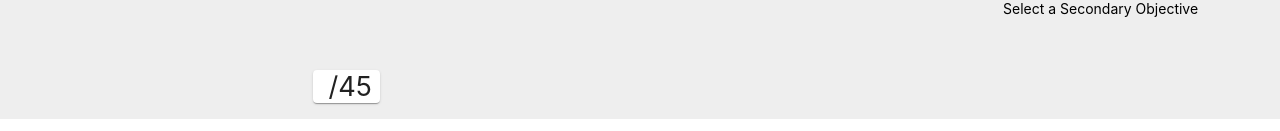
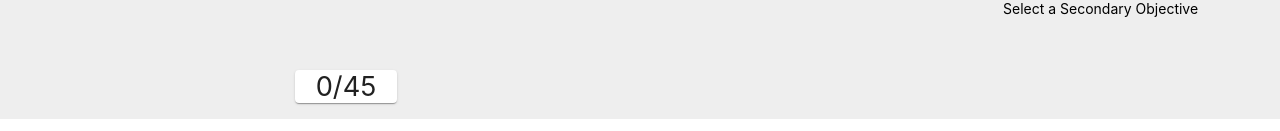
Before and after one commit to Gryphonne/warhammer-score, a React (Create React App) app: page / in a window 1280 px wide. Shown: the part 821-952 px from the top of the page. Built offline with nearby package versions, Linux system fonts and the light colour scheme.

Commit message:
globalstate working for secondary objectives

```diff
--- a/src/App.js
+++ b/src/App.js
@@ -5,39 +5,46 @@ import SecondaryDropdown from "./components/SecondaryDropdown";
 import PrimaryScoreCounter from './components/PrimaryScoreCounter';
 import SecondaryScoreTotal from './components/SecondaryScoreTotal';
 
+import { SecondaryScoreProvider } from './context/SecondaryScoreContext';
+
 function App() {
 
   return (
-    <div className="App">
-      <div className="player-container">
+    <SecondaryScoreProvider>
+      <div className="App">
+        <div className="player-container">
           <div className="score-container">
-            <h3>Battle Round 2</h3><PrimaryScoreCounter/>
-            <h3>Battle Round 3</h3><PrimaryScoreCounter/>
-            <h3>Battle Round 4</h3><PrimaryScoreCounter/>
-            <h3>Battle Round 5</h3><PrimaryScoreCounter/>
-              <SecondaryDropdown/>
-              <SecondaryScoreCounter/>
-              <SecondaryDropdown/>
-              <SecondaryScoreCounter/>
-              <SecondaryDropdown/>
-              <SecondaryScoreCounter/>
-              <SecondaryScoreTotal></SecondaryScoreTotal>
+            <h3>Battle Round 2</h3><PrimaryScoreCounter />
+            <h3>Battle Round 3</h3><PrimaryScoreCounter />
+            <h3>Battle Round 4</h3><PrimaryScoreCounter />
+            <h3>Battle Round 5</h3><PrimaryScoreCounter />
+
+            <SecondaryDropdown />
+            <SecondaryScoreCounter />
+            <SecondaryDropdown />
+            <SecondaryScoreCounter />
+            <SecondaryDropdown />
+            <SecondaryScoreCounter />
+
+            <SecondaryScoreTotal />
+
           </div>
-        <div className="score-container">
-        <h3>Battle Round 2</h3><PrimaryScoreCounter/>
-        <h3>Battle Round 3</h3><PrimaryScoreCounter/>
-        <h3>Battle Round 4</h3><PrimaryScoreCounter/>
-        <h3>Battle Round 5</h3><PrimaryScoreCounter/>
-          <SecondaryDropdown/>
-          <SecondaryScoreCounter/>
-          <SecondaryDropdown/>
-          <SecondaryScoreCounter/>
-          <SecondaryDropdown/>
-          <SecondaryScoreCounter/>
+
+          <div className="score-container">
+            <h3>Battle Round 2</h3><PrimaryScoreCounter />
+            <h3>Battle Round 3</h3><PrimaryScoreCounter />
+            <h3>Battle Round 4</h3><PrimaryScoreCounter />
+            <h3>Battle Round 5</h3><PrimaryScoreCounter />
+            <SecondaryDropdown />
+            <SecondaryScoreCounter />
+            <SecondaryDropdown />
+            <SecondaryScoreCounter />
+            <SecondaryDropdown />
+            <SecondaryScoreCounter />
+          </div>
         </div>
-
       </div>
-    </div>
+      </SecondaryScoreProvider>
   );
 }
 
--- a/src/components/SecondaryScoreCounter.jsx
+++ b/src/components/SecondaryScoreCounter.jsx
@@ -3,41 +3,44 @@ import { Add, Remove } from '@mui/icons-material';
 import React, { useState, useContext } from 'react';
 import './secondaryScoreCounter.css';
 
-import { SecondaryTotalContext } from '../context/SecondaryTotalContext';
+import { SecondaryScoreContext } from '../context/SecondaryScoreContext';
 
-export function maxScore(score, setScore) {
+export default function SecondaryScoreCounter() {
+    const [score, setScore] = useState(0);
+    const [count, setCount] = useContext(SecondaryScoreContext);
+
+    const increment = () => {
+
         if (score > 14) {
-        setScore = 15
+            //
         } else {
             setScore(score + 1)
+            setCount(count + 1);
         };
-}
 
-export function minScore(score, setScore) {
+    };
+
+    const decrement = () => {
+
         if (score < 1) {
-        setScore = 0
+            //
         } else {
             setScore(score - 1)
+            setCount(count - 1);
         };
-}
-
-const SecondaryScoreCounter = () => {
-    const [score, setScore] = useState(0);
-    //const { incrementSecondaryTotal, decrementSecondaryTotal } = useContext(SecondaryTotalContext);
+    };
 
     return (
         <Container>
             <Box className="flex-container">
-                <Button className="button" data-testid="decrement" onClick={() => minScore(score, setScore)} variant="contained" color="primary">
+                <Button className="button" onClick={decrement} variant="contained" color="primary">
                     <Remove />
                 </Button>
                 <Paper className="ver hor big-font">{score}</Paper>
-                <Button data-testid="incrementHome" onClick={() => minScore(score, setScore)} variant="contained" color="primary">
+                <Button className="button" onClick={increment} variant="contained" color="primary">
                     <Add />
                 </Button>
             </Box>
         </Container>
     );
 }
-
-export default SecondaryScoreCounter;
--- a/src/components/SecondaryScoreTotal.jsx
+++ b/src/components/SecondaryScoreTotal.jsx
@@ -1,15 +1,17 @@
 import { Box, Container, Paper } from '@mui/material';
-import React, { useContext, useState } from 'react';
+import React, { useContext } from 'react';
 
-import { SecondaryTotalContext } from '../context/SecondaryTotalContext';
+import './secondaryScoreTotal.css'
 
-function SecondaryScoreTotal() {
-    const { secondaryTotal } = useContext(SecondaryTotalContext);
+import { SecondaryScoreContext } from '../context/SecondaryScoreContext';
+
+const SecondaryScoreTotal = () => {
+    const [count] = useContext(SecondaryScoreContext);
 
     return (
         <Container>
             <Box className="flex-container">
-                <Paper className="ver hor big-font">{secondaryTotal}/45</Paper>
+                <Paper className="vert hort big-font">{count}/45</Paper>
             </Box>
         </Container>
     );
--- /dev/null
+++ b/src/components/secondaryScoreTotal.css
@@ -0,0 +1,28 @@
+.flex-container {
+    display: flex;
+    justify-content: center;
+    align-items: center;
+    margin-top: 0.7rem;
+}
+
+.vert {
+    padding: 0 1rem;
+    border-radius:5px;
+}
+
+.hort {
+    margin: 0 1rem;
+    width:70px;
+}
+
+.big-font {
+    font-size: 1.7rem;
+}
+
+.button {
+    color: black;
+}
+
+.m-t-1 {
+    margin-top: 1rem;
+}
--- /dev/null
+++ b/src/context/SecondaryScoreContext.jsx
@@ -0,0 +1,15 @@
+import React, { useState, createContext } from "react";
+
+// Create Context Object
+export const SecondaryScoreContext = createContext();
+
+// Create a provider for components to consume and subscribe to changes
+export const SecondaryScoreProvider = props => {
+  const [count, setCount] = useState(0);
+
+  return (
+    <SecondaryScoreContext.Provider value={[count, setCount]}>
+      {props.children}
+    </SecondaryScoreContext.Provider>
+  );
+};
--- a/src/context/SecondaryTotalContext.js
+++ /dev/null
@@ -1,24 +0,0 @@
-import React, { useState, createContext } from 'react';
-
-export const SecondaryTotalContext = createContext();
-
-function SecondaryTotalProvider(props) {
-
-    const [secondaryTotal, setSecondaryTotal] = useState(0);
-
-    function incrementSecondaryTotal() {
-        setSecondaryTotal(secondaryTotal + 1);
-    }
-
-    function decrementSecondaryTotal() {
-        setSecondaryTotal(secondaryTotal - 1);
-    }
-
-    return(
-        <SecondaryTotalContext.Provider value={ secondaryTotal, incrementSecondaryTotal, decrementSecondaryTotal }>
-            {props.children}
-        </SecondaryTotalContext.Provider>
-    )
-}
-
-export default SecondaryTotalProvider;
--- a/src/index.js
+++ b/src/index.js
@@ -4,9 +4,6 @@ import './index.css';
 import App from './App';
 import reportWebVitals from './reportWebVitals';
 import { createTheme, ThemeProvider } from "@mui/material/styles";
-
-import SecondaryTotalProvider from './context/SecondaryTotalContext';
-
 
 const theme = createTheme({
   palette: {
@@ -22,9 +19,7 @@ const theme = createTheme({
 ReactDOM.render(
   <React.StrictMode>
     <ThemeProvider theme={theme}>
-    <SecondaryTotalProvider>
-    <App />
-    </SecondaryTotalProvider>
+      <App />
     </ThemeProvider>,
   </React.StrictMode>,
   document.getElementById('root')
```
Lines whose indentation alone changed are shown as unchanged.
